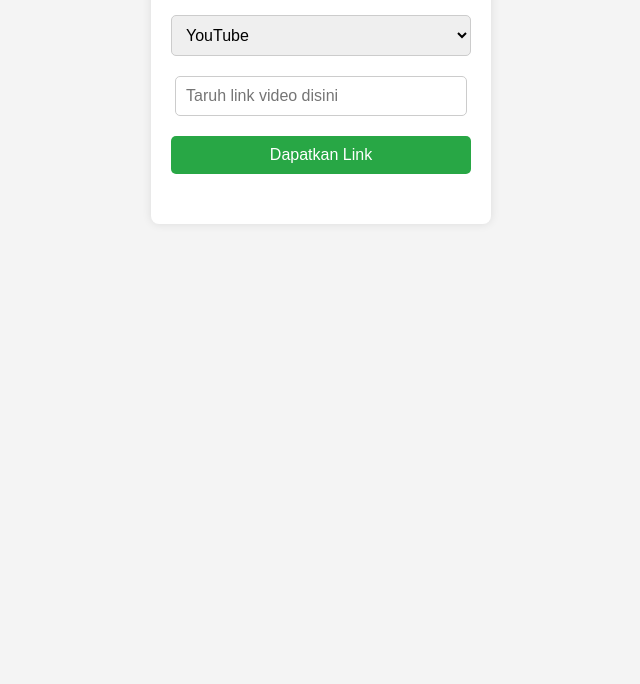
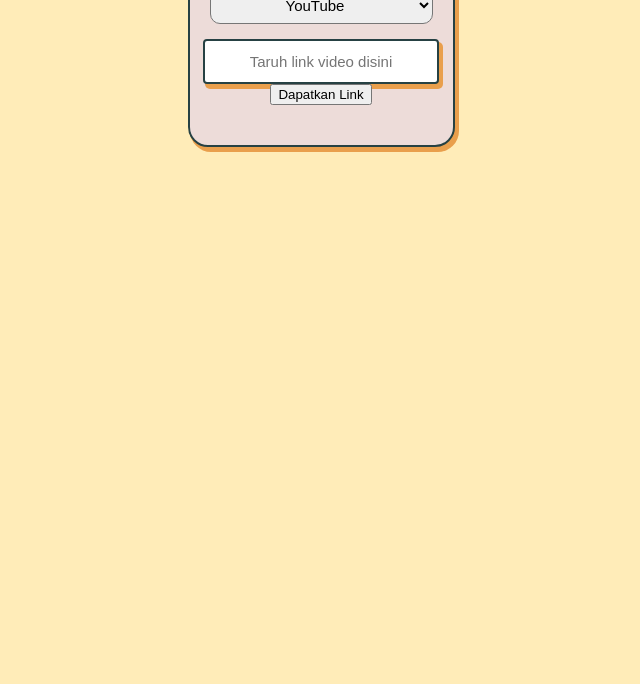
Before and after one commit to NFRamz/YT-Downloader, a plain HTML site: page index.html in a window 1280 px wide. Shown: the part 116-800 px from the top of the page, without its empty margins (319-959 px from the left). Drawn offline with Linux system fonts and the light colour scheme.

Commit message:
Update styles.css

```diff
--- a/styles.css
+++ b/styles.css
@@ -3,50 +3,89 @@
     display: flex;
     justify-content: center;
     align-items: center;
-    background-color: #f4f4f4;
+    background-color: #ffecb8;
 
 }
 
 .container {
-    margin: 2%;
-    background: white;
     padding: 20px;
-    border-radius: 8px;
-    box-shadow: 0px 0px 10px rgba(0, 0, 0, 0.1);
     text-align: center;
-    width: 300px;
-    height: 300%;
-}
+    display: flex;
+    justify-content: center;
+    align-items: center;
+    flex-direction: column;
+    background-color: #EDDCD9;
+    min-width: 10%;
+    min-height: 10%;
+    max-width: 300px;
+    border: 2px solid #264143;
+    border-radius: 20px;
+    box-shadow: 3px 4px 0px 1px #E99F4C;
+  }
 
-select, button {
+  .title {
+    color: #264143;
+    font-weight: 900;
+    font-size: 1.5em;
+    margin-top: 20px;
+  }
+
+  .selectPlatform{
+    padding-top: 5px;
+    background-color:  #f4d3aa;
+    justify-content: center;
+    width:65%;
+    border:2px solid #264143;
+    border-radius: 10px;
+    box-shadow: 3px 4px 0px 1px #E99F4C;
+  }
+  .sub_title {
+    font-weight: 550;
+    text-align: center;
+  }
+
+ select {
+    margin-top: 5px;
+    outline: none;
     width: 100%;
+    padding: 8px 20px;
+    border-radius: 10px;
+    font-size: 15px;
+    text-align: center;
+  }
+
+  input {
+    outline: none;
+    margin-top: 15px;
+    border: 2px solid #264143;
+    box-shadow: 3px 4px 0px 1px #E99F4C;
+    width: 95%;
+    padding: 12px 10px;
+    border-radius: 4px;
+    font-size: 15px;
+    text-align: center;
+  }
+
+  .btn {
     padding: 10px;
-    margin: 10px 0;
-    border-radius: 5px;
-    border: 1px solid #ccc;
-    font-size: 16px;
-}
+    margin-top: 25px;
+    margin-bottom: 0px;
+    width: 100%;
+    font-size: 15px;
+    background: #ffe0ba;
+    border: 2.1px dashed #ff9532;
+    border-radius: 10px;
+    font-weight: 800;
+    box-shadow: 3px 3px 0px 0px ;
+  }
 
-input{
-    width: 90%;
-    padding: 10px;
-    margin: 10px 0;
-    border-radius: 5px;
-    border: 1px solid #ccc;
-    font-size: 16px;
-}
+  .btn:active {
+    background: #ff9532;
+    border: 2.1px dashed #ffe0ba;
+  }
 
-button {
-    background-color: #28a745;
-    color: white;
-    border: none;
-    cursor: pointer;
-    transition: background 0.3s;
-}
 
-button:hover {
-    background-color: #218838;
-}
+
 
 #result {
     margin-top: 20px;
@@ -54,9 +93,9 @@
 }
 
 #result img {
-    max-width: 100%;
-    border-radius: 5px;
-    margin-top: 10px;
+    width: 100%;
+    border-radius: 21px;
+
 }
 
 #result a {
@@ -64,12 +103,21 @@
     margin-top: 10px;
     padding: 10px;
     text-align: center;
-    background: #007bff;
-    color: white;
+    background: #ffd6a9;
+    border:3px solid #ff8a05;
+    color: rgb(0, 0, 0);
     text-decoration: none;
+    font-weight: 600;
     border-radius: 5px;
+    animation: blink-border 1s infinite;
 }
 
 #result a:hover {
     background: #0056b3;
 }
+
+@keyframes blink-border {
+    0% { border-color: #ff8a05; }  /* Warna awal */
+    50% { border-color: transparent; } /* Hilang sementara */
+    100% { border-color: #ff8a05; } /* Kembali ke awal */
+}
```
